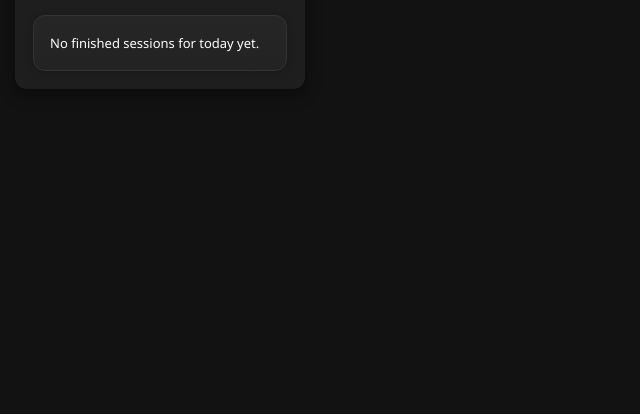
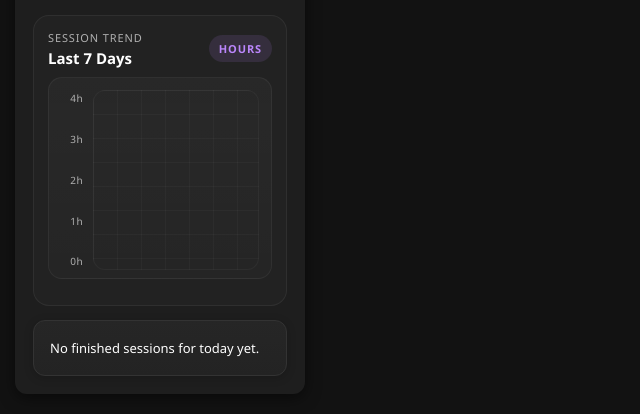
Before and after one commit to RehanScript/Focus_Flow, a browser extension: page focusSessionAnalytics.html in a window 1280 px wide. Shown: the part 160-574 px from the top of the page, without its empty margins (0-640 px from the left). Drawn offline with Linux system fonts and the light colour scheme.

Commit message:
tab lock and focused session graph added

```diff
--- a/focusSessionAnalytics.css
+++ b/focusSessionAnalytics.css
@@ -78,6 +78,114 @@ h1 {
     line-height: 1.4;
 }
 
+.graph-section {
+    display: grid;
+    gap: 10px;
+    padding: 14px;
+    border: 1px solid rgba(255, 255, 255, 0.06);
+    border-radius: 16px;
+    background: rgba(255, 255, 255, 0.02);
+}
+
+.graph-header {
+    display: flex;
+    align-items: flex-start;
+    justify-content: space-between;
+    gap: 12px;
+}
+
+.graph-eyebrow {
+    margin: 0 0 4px;
+    color: var(--text-secondary);
+    font-size: 11px;
+    letter-spacing: 0.08em;
+    text-transform: uppercase;
+}
+
+.graph-header h2 {
+    margin: 0;
+    font-size: 15px;
+    line-height: 1.2;
+}
+
+.graph-chip {
+    align-self: center;
+    padding: 6px 10px;
+    border-radius: 999px;
+    background: rgba(187, 134, 252, 0.12);
+    color: var(--accent);
+    font-size: 11px;
+    font-weight: 700;
+    text-transform: uppercase;
+    letter-spacing: 0.08em;
+}
+
+.graph-card {
+    position: relative;
+    display: flex;
+    gap: 10px;
+    padding: 12px 12px 8px 6px;
+    border-radius: 14px;
+    background: linear-gradient(180deg, rgba(255,255,255,0.03), rgba(255,255,255,0.015));
+    border: 1px solid rgba(255, 255, 255, 0.05);
+    overflow: hidden;
+}
+
+.graph-y-axis {
+    display: flex;
+    flex-direction: column;
+    justify-content: space-between;
+    align-items: flex-end;
+    min-width: 28px;
+    height: 180px;
+    padding: 1px 0 2px;
+    color: var(--text-secondary);
+    font-size: 10px;
+    letter-spacing: 0.04em;
+}
+
+.graph-canvas-wrap {
+    position: relative;
+    width: 100%;
+    height: 180px;
+    border-radius: 12px;
+    background:
+        linear-gradient(to right, rgba(255, 255, 255, 0.03) 1px, transparent 1px),
+        linear-gradient(to bottom, rgba(255, 255, 255, 0.03) 1px, transparent 1px);
+    background-size: 24px 24px;
+}
+
+#sessionsChart {
+    position: relative;
+    z-index: 1;
+    width: 100%;
+    height: 100%;
+    display: block;
+}
+
+.graph-grid {
+    position: absolute;
+    inset: 0;
+    border-radius: 12px;
+    pointer-events: none;
+    box-shadow: inset 0 0 0 1px rgba(255,255,255,0.04);
+}
+
+.graph-x-axis {
+    display: grid;
+    grid-template-columns: repeat(7, minmax(0, 1fr));
+    gap: 8px;
+    padding: 0 8px 2px 34px;
+    color: var(--text-secondary);
+    font-size: 10px;
+    letter-spacing: 0.04em;
+}
+
+.graph-x-axis span {
+    text-align: center;
+    white-space: nowrap;
+}
+
 .session-list {
     list-style: none;
     margin: 0;
--- a/focusSessionAnalytics.html
+++ b/focusSessionAnalytics.html
@@ -16,6 +16,33 @@
 				<p class="subtitle">Review your finished focus sessions of today below.</p>
 			</header>
 
+			<section class="graph-section">
+				<div class="graph-header">
+					<div>
+						<p class="graph-eyebrow">Session Trend</p>
+						<h2>Last 7 Days</h2>
+					</div>
+					<span class="graph-chip">hours</span>
+				</div>
+
+				<div class="graph-card">
+					<div class="graph-y-axis">
+						<span>4h</span>
+						<span>3h</span>
+						<span>2h</span>
+						<span>1h</span>
+						<span>0h</span>
+					</div>
+
+					<div class="graph-canvas-wrap">
+						<canvas id="sessionsChart" width="280" height="180" aria-label="Focus session trend graph"></canvas>
+						<div class="graph-grid"></div>
+					</div>
+				</div>
+
+				<div class="graph-x-axis" id="graph-x-axis"></div>
+			</section>
+
 			<ul class="session-list">
 
 			</ul>
--- a/popup.js
+++ b/popup.js
@@ -114,6 +114,7 @@ async function getActiveSession() {
             stopBtn.classList.add('hidden')
             activeSession.completed = true
             await chrome.storage.local.remove('activeSession')
+            await chrome.storage.local.remove('focusLock')
             await updateCompletedSessions(activeSession);
             return
         }
@@ -129,6 +130,7 @@ async function getActiveSession() {
         panel.classList.add('hidden')
         stopBtn.classList.add('hidden')
         await chrome.storage.local.remove('activeSession')
+        await chrome.storage.local.remove('focusLock')
         clearInterval(sessionId)
         await updateCompletedSessions(activeSession);
     })
```
Also changed, not shown: focus.js (+10 -0 lines), focusSessionAnalytics.js (+24 -0 lines), service-worker.js (+58 -0 lines), storagestructure.md (added, +36 -0 lines).
